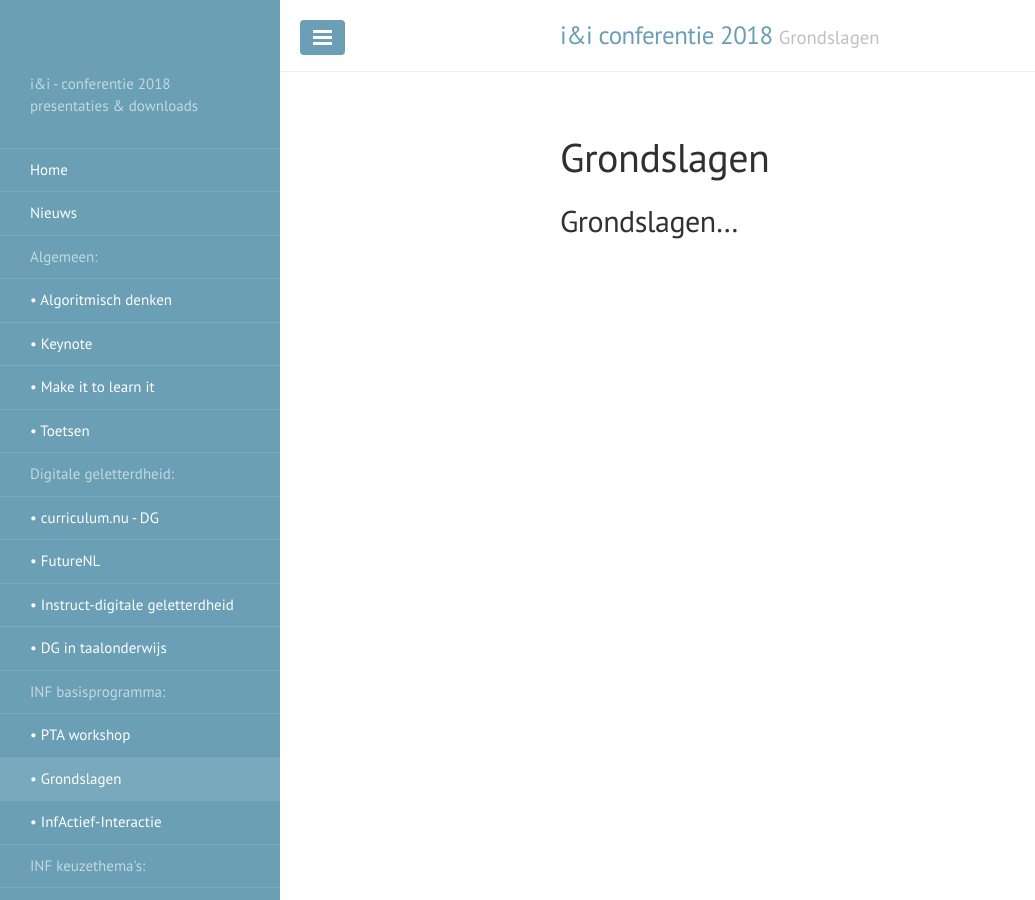
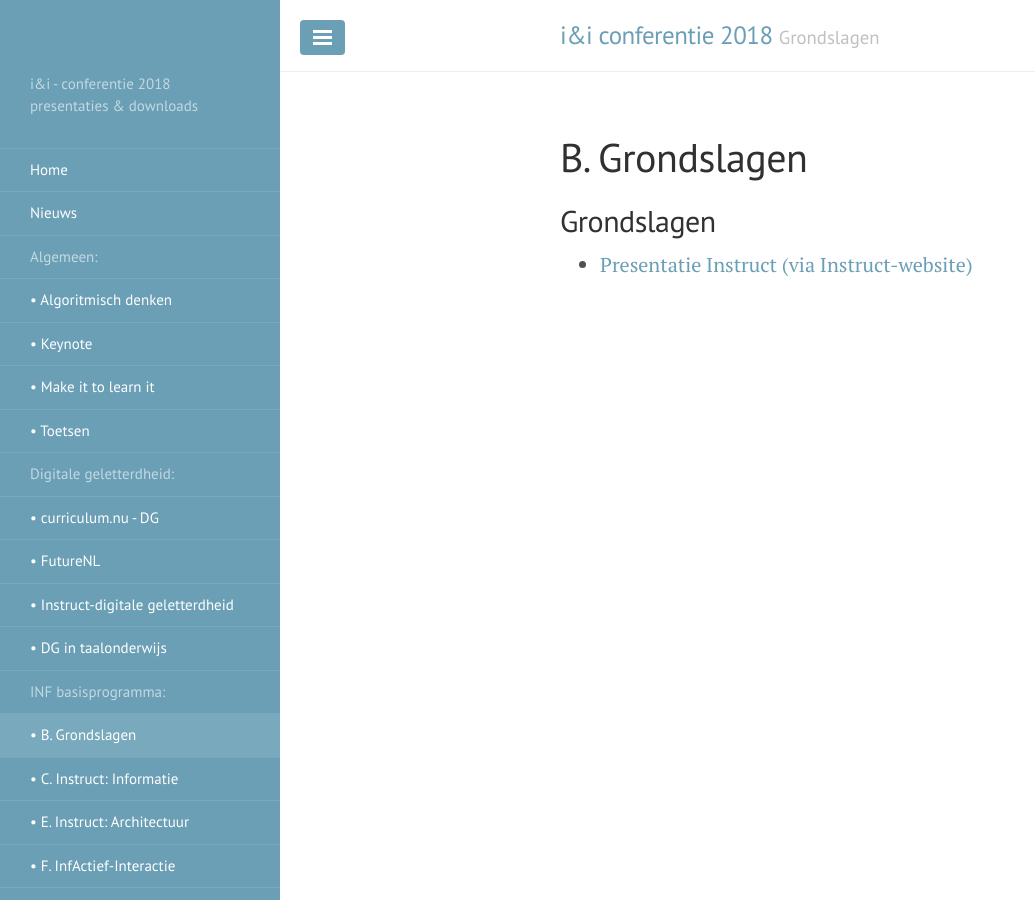
Before and after one commit to infvo/ieni2018, a Jekyll site: the page built from _basis/grondslagen.md, in a window 1280 px wide. Shown: the whole page, without its empty margins (0-1035 px from the left). Built offline with Jekyll 4.4.1, drawn with Linux system fonts in a browser that asks for light colours.

Commit message:
Added Instruct-presentations (domains B, C, E)

```diff
--- a/_basis/grondslagen.md
+++ b/_basis/grondslagen.md
@@ -1,7 +1,9 @@
 ---
-title: "Grondslagen"
+title: "B. Grondslagen"
 layout: basis-layout
 thema: Grondslagen
 ---
 
-## Grondslagen...
+## Grondslagen
+
+* [Presentatie Instruct (via Instruct-website)](https://www.3iblog.nl/files/IenI2018%20Sessie%20domein%20B.pdf){:target="_blank"}
--- a/_includes/sidebar.html
+++ b/_includes/sidebar.html
@@ -44,7 +44,7 @@
     {% endfor %}
 
     <span class="sidebar-nav-item">INF basisprogramma:</span>
-    {% assign basis_list = site.basis %}
+    {% assign basis_list = site.basis | sort: "title" %}
     {% for node in basis_list %}
       {% if node.title != null %}
         {% if node.layout == "basis-layout" %}
```
Also changed, not shown: _algemeen/make-it-to-learn-it.md (+2 -0 lines), _basis/inf-actief-interaction.md (+1 -1 lines), _basis/instruct-architectuur.md (added, +7 -0 lines), _basis/instruct-informatie.md (added, +7 -0 lines), 1 other file.
